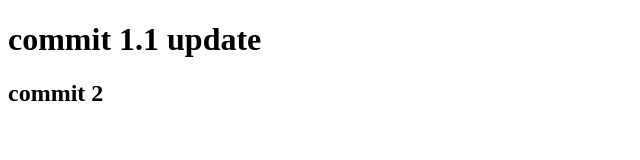
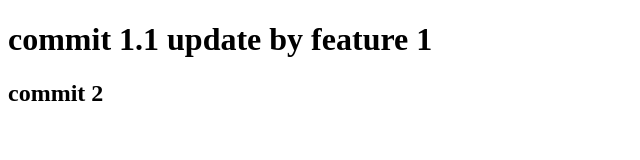
Before and after one commit to buihien0109/git-example, a plain HTML site: page index.html in a window 1280 px wide. Shown: the whole page, without its empty margins (0-640 px from the left). Drawn offline with Linux system fonts and the light colour scheme.

Commit message:
update logic commit 1.1 feature 1

```diff
--- a/index.html
+++ b/index.html
@@ -6,7 +6,7 @@
     <title>Document</title>
 </head>
 <body>
-    <h1>commit 1.1 update</h1>
+    <h1>commit 1.1 update by feature 1</h1>
     <h2>commit 2</h2>
 </body>
 </html>
```
